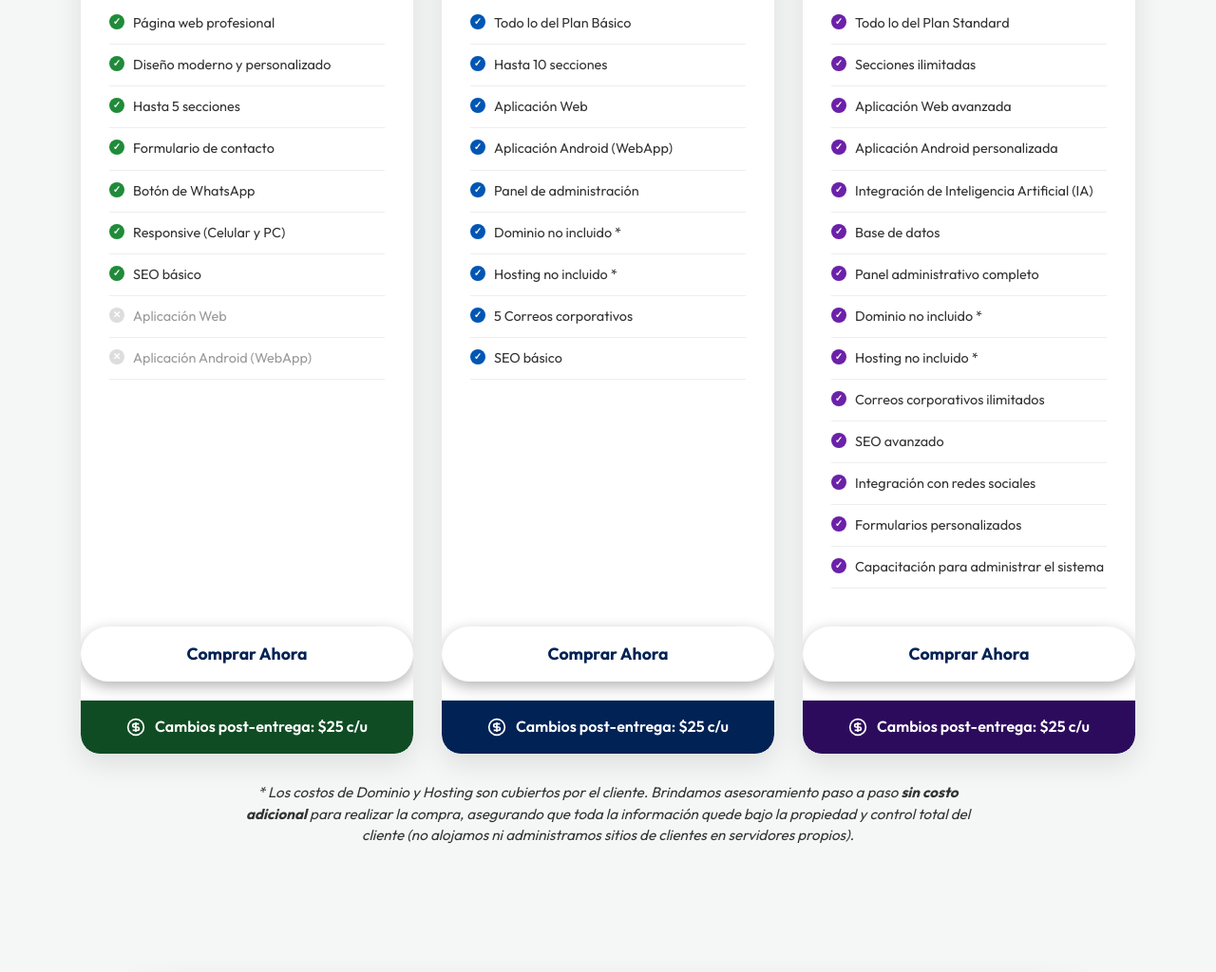
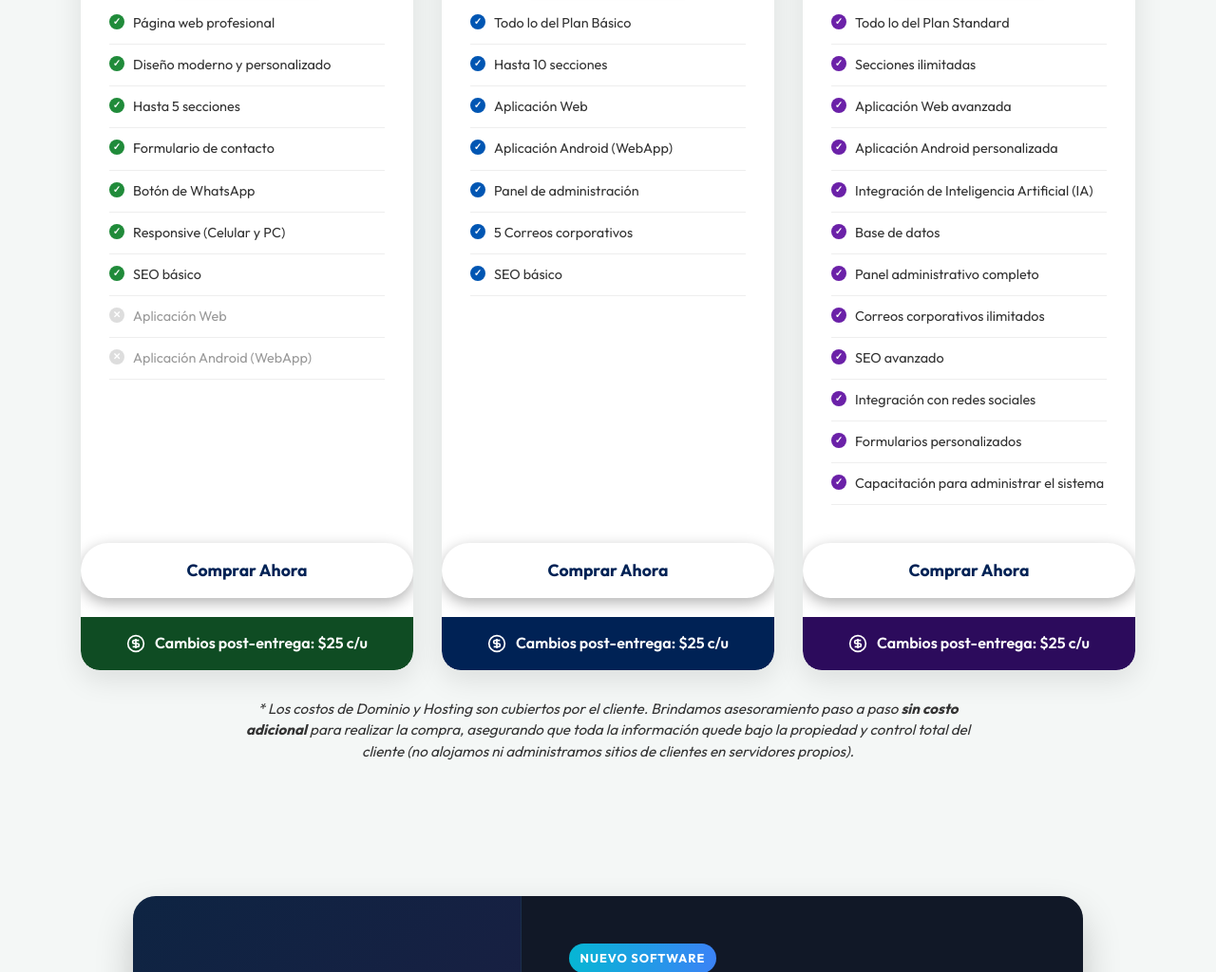
Before and after one commit to WEWebcr/Mantixor, a website built with Vite: page index.html in a window 1280 px wide. Shown: the part 1072-2096 px from the top of the page at 95% size. Built offline with nearby package versions, Linux system fonts and the light colour scheme.

Commit message:
Eliminar viñetas de dominio y hosting de las tarjetas

```diff
--- a/index.html
+++ b/index.html
@@ -106,8 +106,6 @@
               <li>Aplicación Web</li>
               <li>Aplicación Android (WebApp)</li>
               <li>Panel de administración</li>
-              <li>Dominio no incluido *</li>
-              <li>Hosting no incluido *</li>
               <li>5 Correos corporativos</li>
               <li>SEO básico</li>
             </ul>
@@ -145,8 +143,6 @@
               <li>Integración de Inteligencia Artificial (IA)</li>
               <li>Base de datos</li>
               <li>Panel administrativo completo</li>
-              <li>Dominio no incluido *</li>
-              <li>Hosting no incluido *</li>
               <li>Correos corporativos ilimitados</li>
               <li>SEO avanzado</li>
               <li>Integración con redes sociales</li>
```
